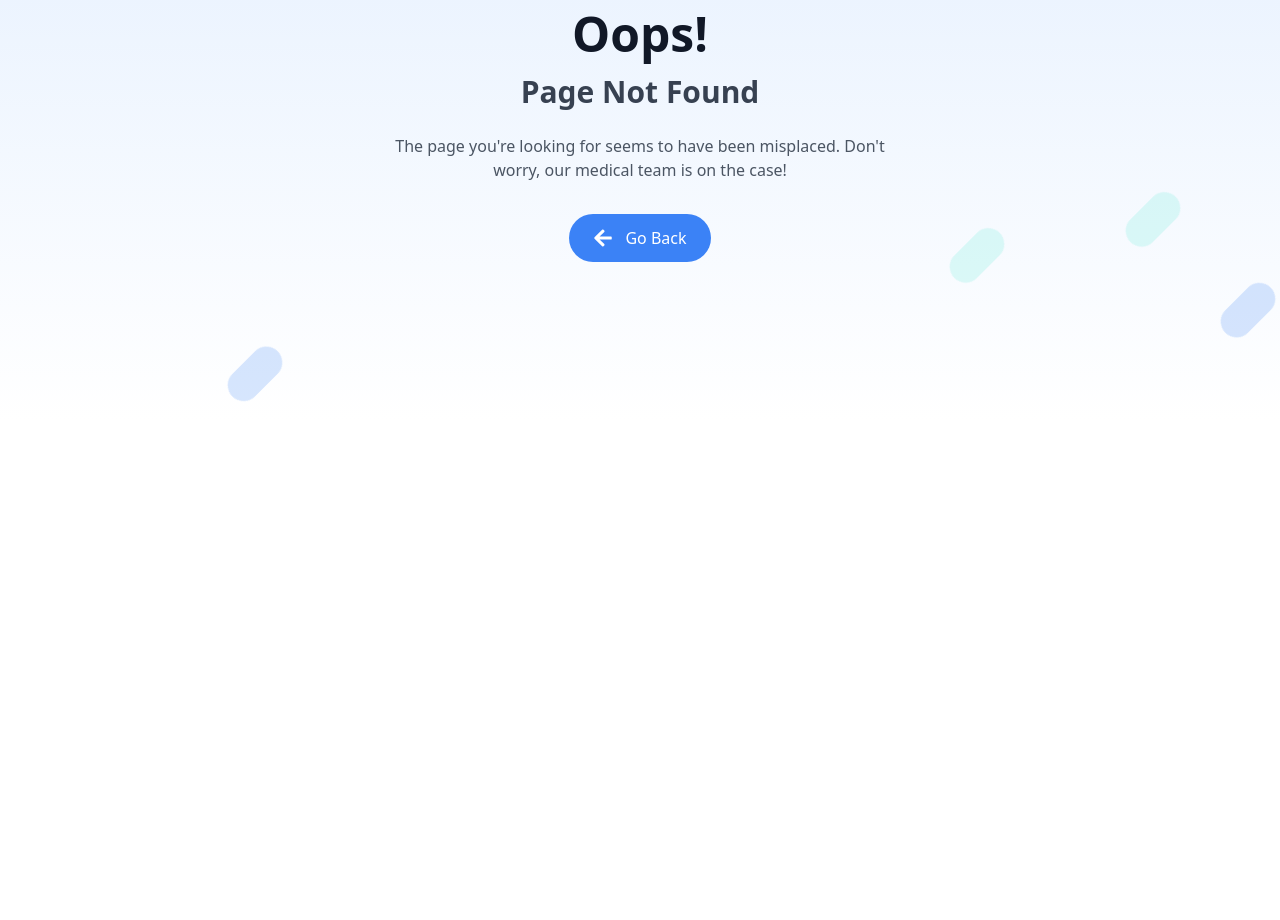
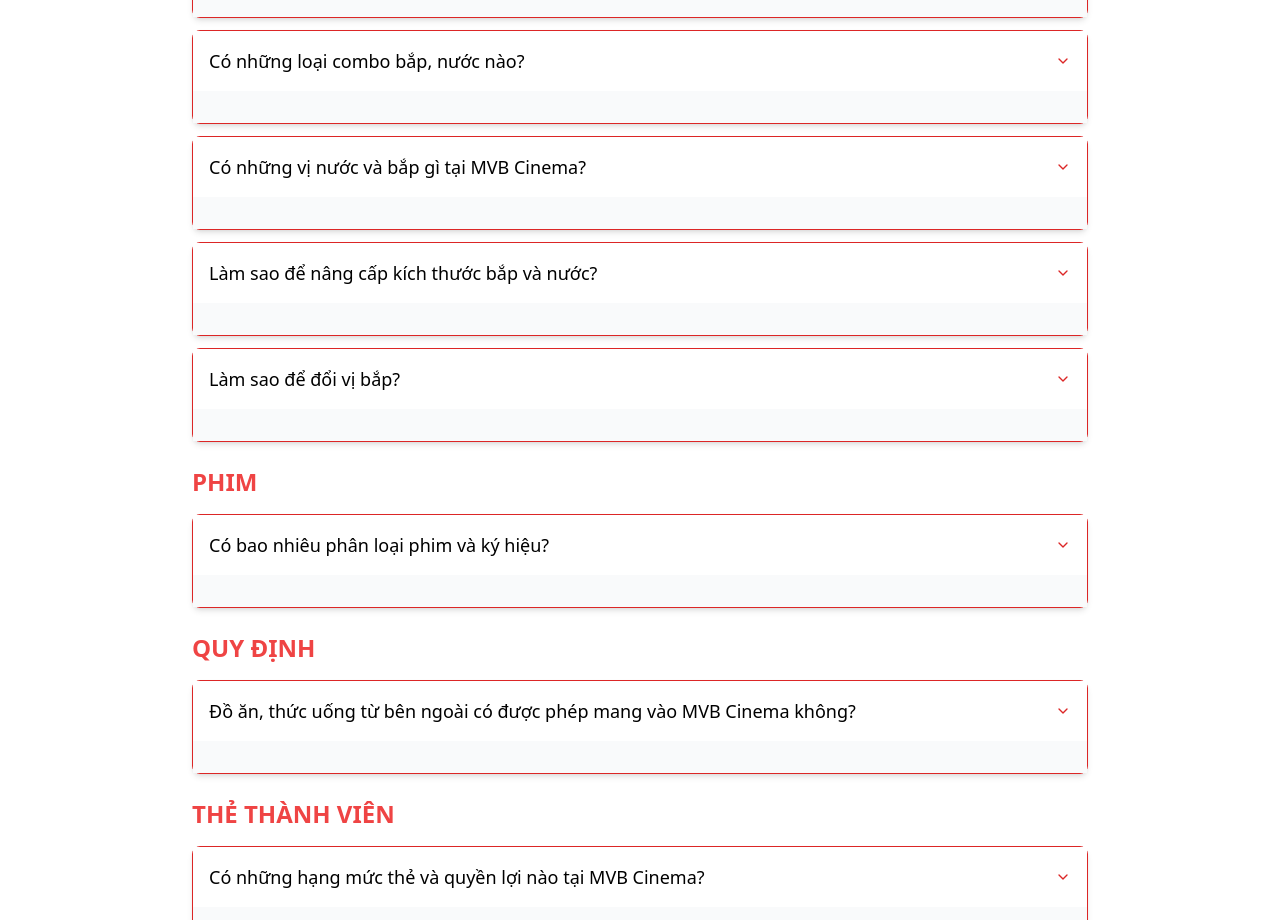
Before and after one commit to Manh8929/MOVIE_BOOKING_CAPSTONE2, a React (Vite) app in the folder Frontend/: page /faq in a window 1280 px wide. Before the commit this address had no page. Shown: the part 380-1300 px from the top of the page. Before the commit the page ends 800 px from the top, so only its background shows below. Built offline with nearby package versions, Linux system fonts and the light colour scheme.

Commit message:
create page FAQ

```diff
--- /dev/null
+++ b/Frontend/src/pages/FAQPage.jsx
@@ -0,0 +1,101 @@
+import { useState } from "react";
+import { motion } from "framer-motion";
+import { FiChevronDown } from "react-icons/fi";
+
+const faqData = [
+  {
+    category: "BẮP NƯỚC",
+    questions: [
+      { question: "Có bao nhiêu loại kích cỡ bắp và nước?", answer: "Tại MVB Cinema bạn có thể lựa chọn bắp và nước với các kích cỡ sau: \n -3 kích cỡ nước: vừa 16oz, lớn 22oz & siêu lớn  32oz ,\n -2 kích cỡ bắp: vừa 32oz và lớn 44oz" },
+      { question: "Có những loại combo bắp, nước nào?", answer: "Có combo nhỏ, vừa, lớn và combo gia đình." },
+      { question: "Có những vị nước và bắp gì tại MVB Cinema?", answer: "Có bắp caramel, bắp phô mai và nhiều loại nước: có 4 vị Coca, Fanta, Sprite & Zero. \nNgoài ra bạn có thể mua các loại nước khác như Dasani, Nutri Boost, Teppi, Coca Light. \nBắp: có 4 vị bắp Mặn, Ngọt, Phô mai & Caramel." },
+      { question: "Làm sao để nâng cấp kích thước bắp và nước?", answer: "Khi nâng cấp bắp, nước lên kích thước lớn hơn trong các gói combo, \nbạn chỉ phải trả thêm một khoản phí rất nhỏ: thêm 3000đ để nâng cấp nước và 5000đ để nâng cấp bắp." },
+      { question: "Làm sao để đổi vị bắp?", answer: "Tại MVB Cinema, bạn chỉ cần thêm 15.000đ để đổi sang vị phô mai & caramel." }
+    ]
+  },
+  {
+    category: "PHIM",
+    questions: [
+      { question: "Có bao nhiêu phân loại phim và ký hiệu?", answer: "Căn cứ Thông tư số 12/2015/TT-BVHTTDL của Bộ trưởng Bộ Văn hóa, Thể thao và Du lịch có hiệu lực thi hành từ ngày 01/01/2017, Tiêu chí phân loại phim theo lứa tuổi được quy định như sau: \n - P: Phim được phép phổ biến rộng rãi đến mọi đối tượng \n - C13: Phim cấm phổ biến đến khán giả dưới 13 tuổi \n - C16: Phim cấm phổ biến đến khán giả dưới 16 tuổi \n - C18: Phim cấm phổ biến đến khán giả dưới 18 tuổi.  \n Khách hàng vui lòng chứng thực được độ tuổi phù hợp với phim được phân loại như trên. MVB Cinema có quyền từ chối việc bán vé hoặc vào phòng chiếu nếu khách hàng không tuân thủ đúng theo quy định." }
+    ]
+  },
+  {
+    category: "QUY ĐỊNH",
+    questions: [
+      { question: "Đồ ăn, thức uống từ bên ngoài có được phép mang vào MVB Cinema không?", answer: "Không, bạn không được mang thức ăn từ bên ngoài vào rạp." }
+    ]
+  },
+  {
+    category: "THẺ THÀNH VIÊN",
+    questions: [
+      { question: "Có những hạng mức thẻ và quyền lợi nào tại MVB Cinema?", answer: "Có các hạng thẻ như Silver, Gold và Platinum với nhiều ưu đãi khác nhau." },
+      { question: "Làm cách nào để đăng kí Thẻ thành viên MVB Cinema?", answer: "Bạn có thể đăng ký trực tuyến hoặc tại quầy vé." },
+      { question: "Thời hạn sử dụng của Thẻ thành viên MVB Cinema?", answer: "Thẻ có giá trị trong vòng một năm kể từ ngày đăng ký." },
+      { question: "Tôi phải làm gì khi bị mất thẻ?", answer: "Bạn cần báo ngay cho quầy dịch vụ khách hàng để cấp lại thẻ mới." },
+      { question: "Tôi phải làm gì khi đủ điều kiện nâng hạng thẻ?", answer: "Bạn sẽ được nâng hạng tự động khi đạt đủ điều kiện tích lũy điểm." }
+    ]
+  },
+  {
+    category: "TICKET VOUCHER",
+    questions: [
+      { question: "Làm cách nào để sử dụng Ticket voucher tại MVB Cinema?", answer: "Mang Ticket Voucher đến trực tiếp tại quầy Ticket Box để đổi vé tương ứng với quy định của từng loại." },
+      { question: "Ticket voucher là gì?", answer: "Ticket voucher là phiếu giảm giá dùng để đổi vé xem phim." }
+    ]
+  }
+];
+
+const FAQ = () => {
+  const [openIndex, setOpenIndex] = useState(null);
+
+  const toggleFAQ = (index) => {
+    setOpenIndex(openIndex === index ? null : index);
+  };
+
+  return (
+    <div className=" bg-white text-black p-6">
+      {/* Hiển thị tiêu đề rõ ràng hơn */}
+      <h1 className="mt-40 text-4xl font-bold text-red-600 mb-8 text-center uppercase tracking-wide">
+        Câu Hỏi Thường Gặp
+      </h1>
+
+      <div className="max-w-4xl mx-auto">
+        {faqData.map((section, sectionIdx) => (
+          <div key={sectionIdx} className="mb-6">
+            <h2 className="text-2xl font-semibold text-red-500 mb-4 ">{section.category}</h2>
+            {section.questions.map((item, idx) => {
+              const isOpen = openIndex === `${sectionIdx}-${idx}`;
+              return (
+                <div
+                  key={idx}
+                  className="mb-3 border border-red-600 rounded-lg shadow-md transition-all duration-300 whitespace-pre-line"
+                >
+                  <button
+                    onClick={() => toggleFAQ(`${sectionIdx}-${idx}`)}
+                    className="w-full flex justify-between items-center p-4 bg-white hover:bg-gray-100 text-black transition-all duration-200"
+                  >
+                    <span className="text-lg font-medium">{item.question}</span>
+                    <FiChevronDown
+                      className={`transition-transform text-red-600 ${
+                        isOpen ? "rotate-180" : ""
+                      }`}
+                    />
+                  </button>
+                  <motion.div
+                    initial={{ opacity: 0, height: 0 }}
+                    animate={{ opacity: 1, height: isOpen ? "auto" : 0 }}
+                    transition={{ duration: 0.2 }}
+                    className="p-4 bg-gray-50 text-gray-800"
+                  >
+                    {isOpen && <p className="text-gray-700">{item.answer}</p>}
+                  </motion.div>
+                </div>
+              );
+            })}
+          </div>
+        ))}
+      </div>
+    </div>
+  );
+};
+
+export default FAQ;
--- a/Frontend/src/pages/RegistrationForm.jsx
+++ b/Frontend/src/pages/RegistrationForm.jsx
@@ -31,7 +31,7 @@ const RegistrationForm = () => {
   };
 
   return (
-    <div className="min-h-screen flex items-center justify-center bg-gradient-to-br from-red-900 to-red-600 p-4">
+    <div className="mt-[80px] min-h-screen flex items-center justify-center bg-gradient-to-br from-red-900 to-red-600 p-4">
       <div className="bg-white rounded-md shadow-md p-8 w-full max-w-4xl">
         <form onSubmit={handleSubmit}>
           <div className="grid grid-cols-1 md:grid-cols-2 gap-6">
--- a/Frontend/src/routes/index.js
+++ b/Frontend/src/routes/index.js
@@ -22,6 +22,7 @@ import MyProfilePage from "../pages/MyProfilePage";
 import LoginPage from "../pages/LoginPage";
 import RegistrationForm from "../pages/RegistrationForm";
 import ForgotPassword from "../pages/ForgotPassword";
+import FAQPage from "../pages/FAQPage";
 
 
 export const routes = [
@@ -146,6 +147,13 @@ export const routes = [
     isShowFooter: true,
   },
 
+  {
+    path: "/faq",
+    page: FAQPage,
+    isShowHeader: true,
+    isShowFooter: true,
+  },
+
   //////////////////// ADMIN /////////////////
   // Trang đăng nhập Admin
   {
```
